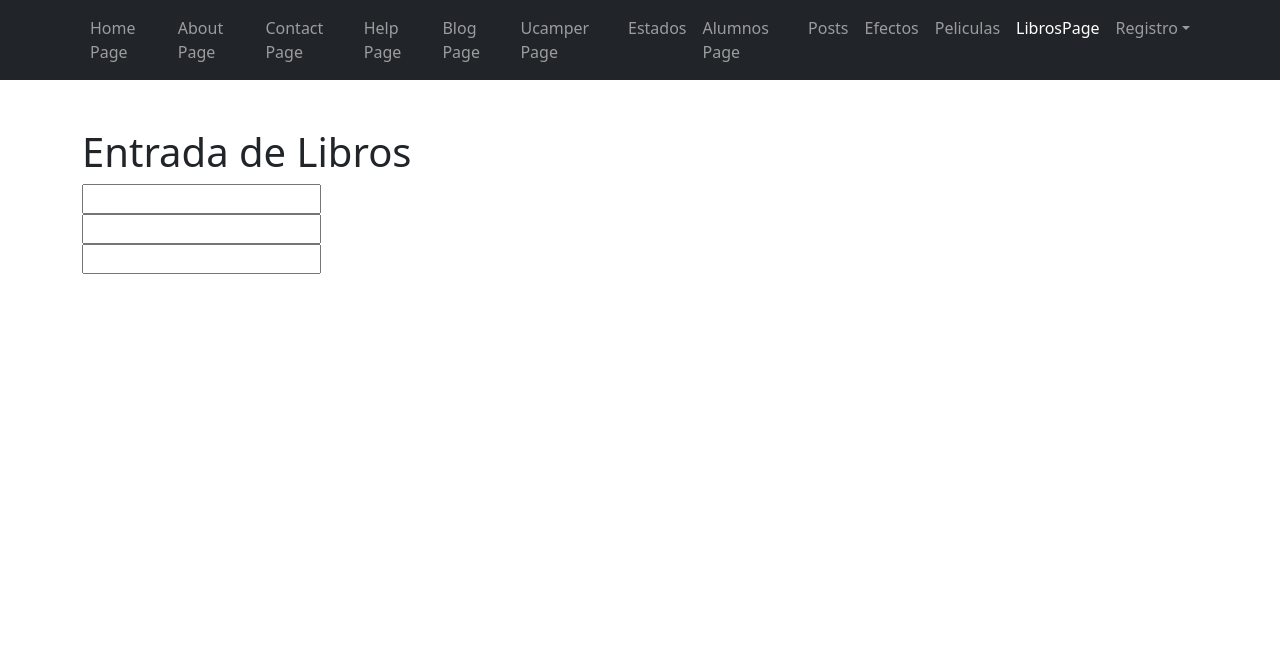
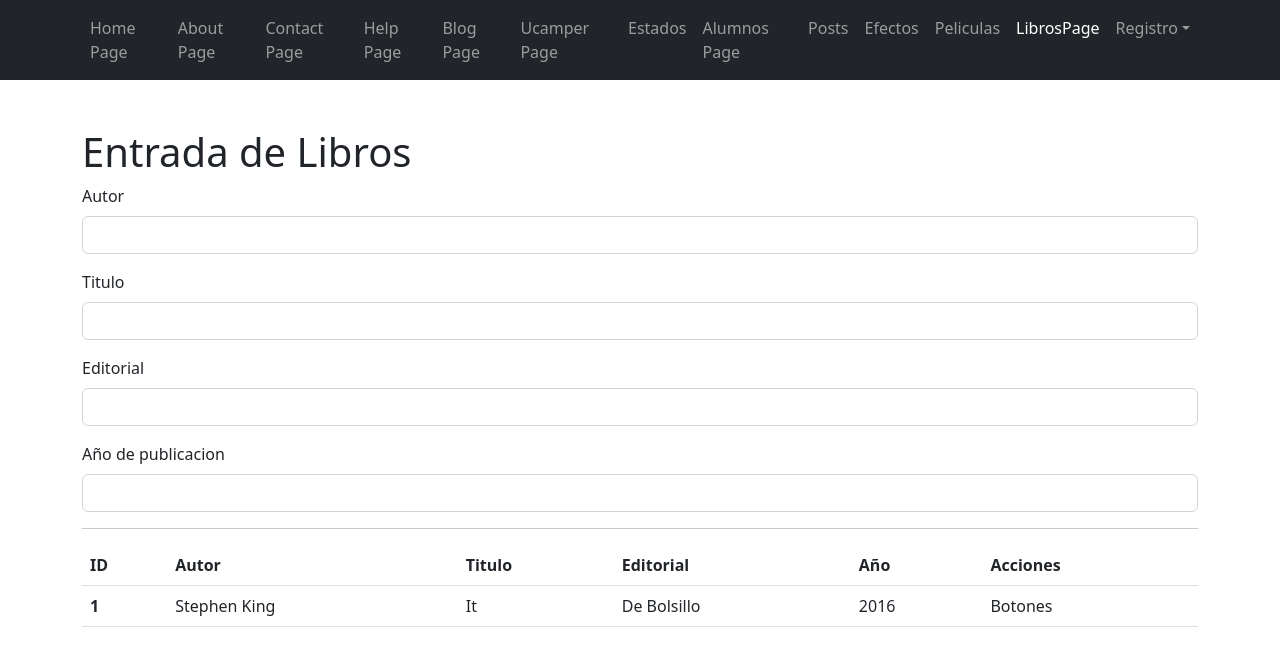
Before and after one commit to ArticislandOfficial/1.demo-app, a React (Create React App) app: page /libros in a window 1280 px wide. Shown: the top 666 px of the page. Built offline with nearby package versions, Linux system fonts and the light colour scheme.

Commit message:
formulario

```diff
--- a/src/pages/LibrosPage.jsx
+++ b/src/pages/LibrosPage.jsx
@@ -10,20 +10,89 @@ const LibrosPage = () => {
         <article>
           <form>
             <div>
-              <label htmlFor=""></label>
-              <input type="text" />
-            </div>
-            <div>
-              <label htmlFor=""></label>
-              <input type="text" />
-            </div>
-            <div>
-              <label htmlFor=""></label>
-              <input type="text" />
+              <div className="mb-3">
+                <label
+                  htmlFor="exampleFormControlInput1"
+                  className="form-label"
+                >
+                  Autor
+                </label>
+                <input
+                  type="email"
+                  className="form-control"
+                  id="exampleFormControlInput1"
+                />
+              </div>
+              <div className="mb-3">
+                <label
+                  htmlFor="exampleFormControlInput1"
+                  className="form-label"
+                >
+                  Titulo
+                </label>
+                <input
+                  type="email"
+                  className="form-control"
+                  id="exampleFormControlInput1"
+                />
+              </div>
+              <div className="mb-3">
+                <label
+                  htmlFor="exampleFormControlInput1"
+                  className="form-label"
+                >
+                  Editorial
+                </label>
+                <input
+                  type="text"
+                  className="form-control"
+                  id="exampleFormControlInput1"
+                />
+              </div>
+              <div className="mb-3">
+                <label
+                  htmlFor="exampleFormControlInput1"
+                  className="form-label"
+                >
+                  Año de publicacion
+                </label>
+                <input
+                  type="number"
+                  className="form-control"
+                  id="exampleFormControlInput1"
+                />
+              </div>
             </div>
           </form>
         </article>
       </main>
+      <hr />
+      <section>
+        <table className="table">
+          <thead>
+            <tr>
+              <th scope="col">ID</th>
+              <th scope="col">Autor</th>
+              <th scope="col">Titulo</th>
+              <th scope="col">Editorial</th>
+              <th scope="col">Año</th>
+              <th scope="col">Acciones</th>
+            </tr>
+          </thead>
+          <tbody>
+            <tr>
+              <th scope="row">1</th>
+              <td>Stephen King</td>
+              <td>It</td>
+              <td>De Bolsillo</td>
+              <td>2016</td>
+              <td>
+              Botones
+              </td>
+            </tr>
+          </tbody>
+        </table>
+      </section>
     </>
   );
 };
```
